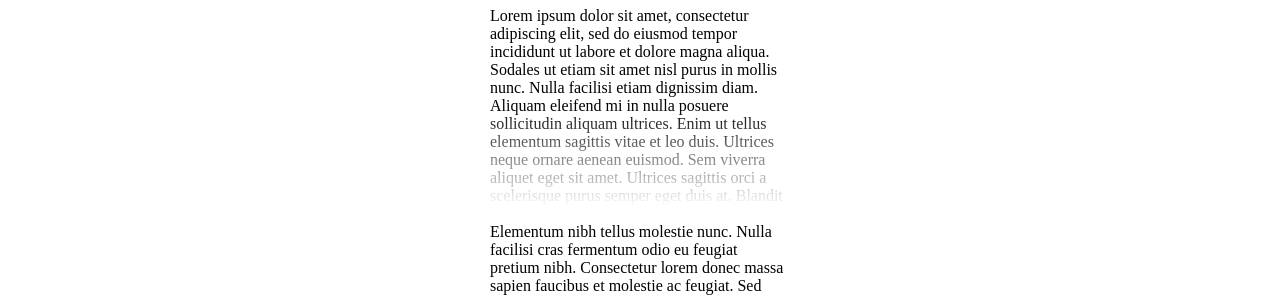
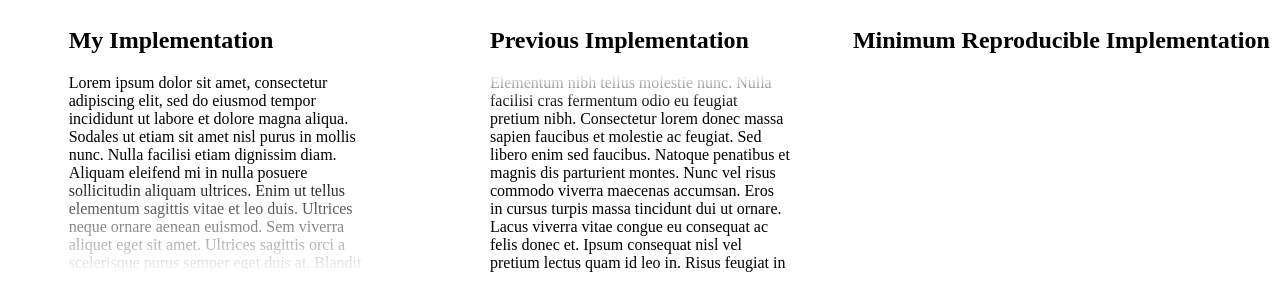
Before and after one commit to FlandreDaisuki/safari-15.4.0-mask-image-bug, a plain HTML site: page index.html in a window 1280 px wide. Shown: the part 73-369 px from the top of the page. Drawn offline with Linux system fonts and the light colour scheme.

Commit message:
Make new layout

```diff
--- a/index.html
+++ b/index.html
@@ -8,42 +8,53 @@
   <style>
     main {
       margin: 0 auto;
+      display: grid;
+      grid-template-columns: repeat(3, 1fr);
+      place-items: center;
+    }
+    section > p {
+      max-height: 200px;
       max-width: 300px;
-    }
-    main > p {
-      max-height: 200px;
       overflow-y: auto;
     }
-    .fade-bottom {
-      /* 自己的實作 */
+    .fade-bottom-1 {
       mask-image: linear-gradient(to bottom, white 50%, transparent 100%);
     }
     .fade-bottom-2 {
-      /* 前人留下來的坑 */
-      mask-image: linear-gradient(to bottom, rgba(#000, 1) 50%, rgba(#000, 0) 100%), linear-gradient(to bottom, rgba(#000, 1) 0%, rgba(#000, 0) 0%);
+      -webkit-mask-image: -webkit-gradient(linear, left top, left bottom, color-stop(0, rgba(0, 0, 0, 0)), color-stop(2em, black)), -webkit-gradient(linear, left bottom, left top, color-stop(0, rgba(0, 0, 0, 0)), color-stop(0em, black));
+      -webkit-mask-image: linear-gradient(to bottom, rgba(0, 0, 0, 0) 0, black 2em), linear-gradient(to top, rgba(0, 0, 0, 0) 0, black 0em);
+      mask-image: -webkit-gradient(linear, left top, left bottom, color-stop(0, rgba(0, 0, 0, 0)), color-stop(2em, black)), -webkit-gradient(linear, left bottom, left top, color-stop(0, rgba(0, 0, 0, 0)), color-stop(0em, black));
+      mask-image: linear-gradient(to bottom, rgba(0, 0, 0, 0) 0, black 2em), linear-gradient(to top, rgba(0, 0, 0, 0) 0, black 0em);
       -webkit-mask-composite: source-in;
       mask-composite: source-in;
     }
     .fade-bottom-3 {
-      /* 小小整理前人留下來的坑 */
       mask-image: linear-gradient(to bottom, rgba(0, 0, 0, 1) 50%, rgba(0, 0, 0, 0) 100%), linear-gradient(to bottom, rgba(0, 0, 0, 1) 0%, rgba(0, 0, 0, 0) 0%);
       -webkit-mask-composite: source-in;
-      mask-composite: source-in;
     }
   </style>
 </head>
 <body>
   <h1>Safari 15.4.0 -webkit-mask-composite bug</h1>
   <main>
-    <p class="fade-bottom">
+    <section>
+      <h2>My Implementation</h2>
+      <p class="fade-bottom-1">
         Lorem ipsum dolor sit amet, consectetur adipiscing elit, sed do eiusmod tempor incididunt ut labore et dolore magna aliqua. Sodales ut etiam sit amet nisl purus in mollis nunc. Nulla facilisi etiam dignissim diam. Aliquam eleifend mi in nulla posuere sollicitudin aliquam ultrices. Enim ut tellus elementum sagittis vitae et leo duis. Ultrices neque ornare aenean euismod. Sem viverra aliquet eget sit amet. Ultrices sagittis orci a scelerisque purus semper eget duis at. Blandit libero volutpat sed cras ornare. Posuere lorem ipsum dolor sit amet consectetur adipiscing. Sed pulvinar proin gravida hendrerit lectus.
       </p>
+    </section>
+    <section>
+      <h2>Previous Implementation</h2>
       <p class="fade-bottom-2">
         Elementum nibh tellus molestie nunc. Nulla facilisi cras fermentum odio eu feugiat pretium nibh. Consectetur lorem donec massa sapien faucibus et molestie ac feugiat. Sed libero enim sed faucibus. Natoque penatibus et magnis dis parturient montes. Nunc vel risus commodo viverra maecenas accumsan. Eros in cursus turpis massa tincidunt dui ut ornare. Lacus viverra vitae congue eu consequat ac felis donec et. Ipsum consequat nisl vel pretium lectus quam id leo in. Risus feugiat in ante metus dictum at tempor commodo. Suspendisse in est ante in nibh. Dolor sit amet consectetur adipiscing elit pellentesque habitant. Duis ut diam quam nulla porttitor. Quam pellentesque nec nam aliquam sem et tortor consequat id. Malesuada nunc vel risus commodo viverra maecenas accumsan lacus.
       </p>
+    </section>
+    <section>
+      <h2>Minimum Reproducible Implementation</h2>
       <p class="fade-bottom-3">
         Habitasse platea dictumst vestibulum rhoncus est pellentesque elit ullamcorper dignissim. Elit sed vulputate mi sit amet mauris commodo. Tincidunt vitae semper quis lectus nulla at volutpat diam. Et netus et malesuada fames ac turpis egestas maecenas. Orci nulla pellentesque dignissim enim sit. Mauris nunc congue nisi vitae suscipit tellus mauris. Amet mauris commodo quis imperdiet massa. Et magnis dis parturient montes nascetur ridiculus. At imperdiet dui accumsan sit amet nulla facilisi morbi tempus. Vitae et leo duis ut diam quam nulla porttitor. Blandit turpis cursus in hac habitasse platea. Magna sit amet purus gravida quis blandit turpis cursus in. Sed faucibus turpis in eu mi bibendum. Blandit volutpat maecenas volutpat blandit aliquam etiam erat velit. Elementum pulvinar etiam non quam lacus suspendisse faucibus interdum posuere. Nunc pulvinar sapien et ligula ullamcorper. Quis commodo odio aenean sed adipiscing diam. Diam quis enim lobortis scelerisque fermentum dui faucibus. Et leo duis ut diam quam nulla porttitor massa.
       </p>
+    </section>
   </main>
   <footer>
     <h2>Reference</h2>
```
Lines whose indentation alone changed are shown as unchanged.
